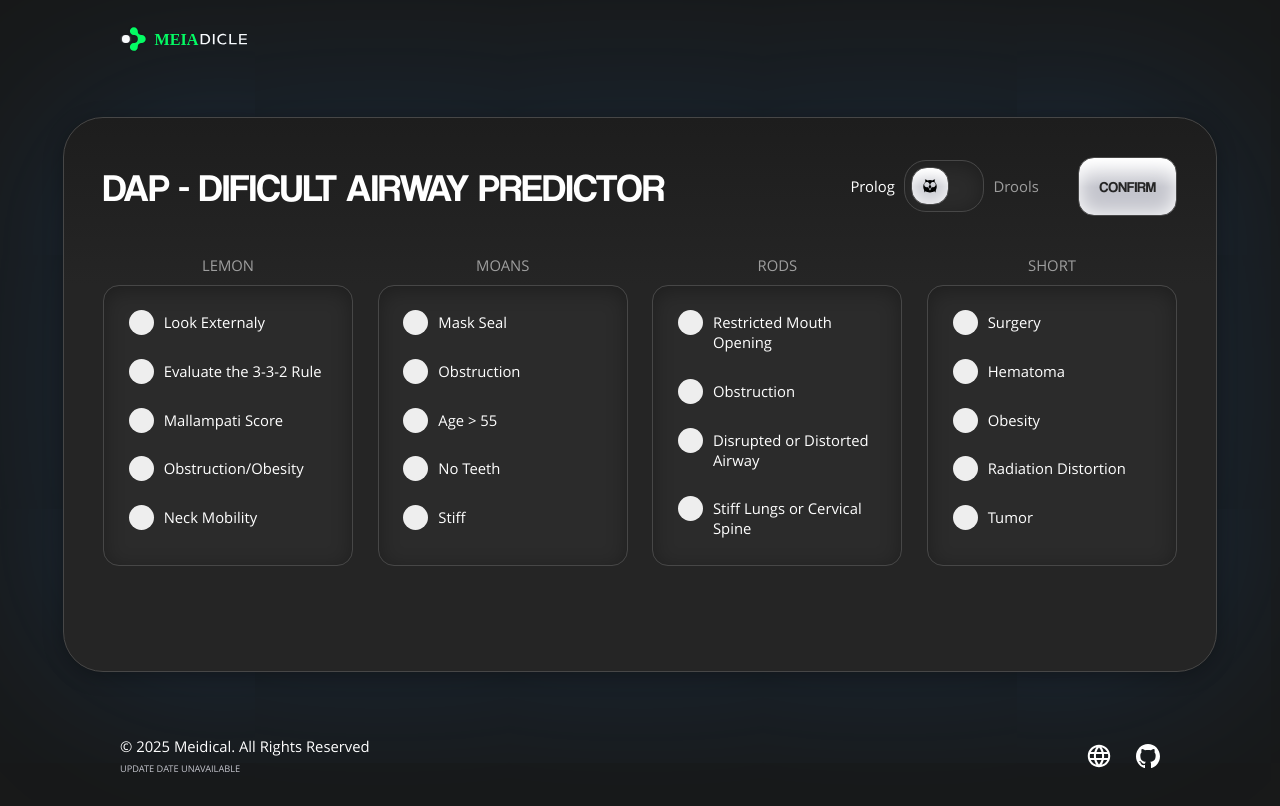
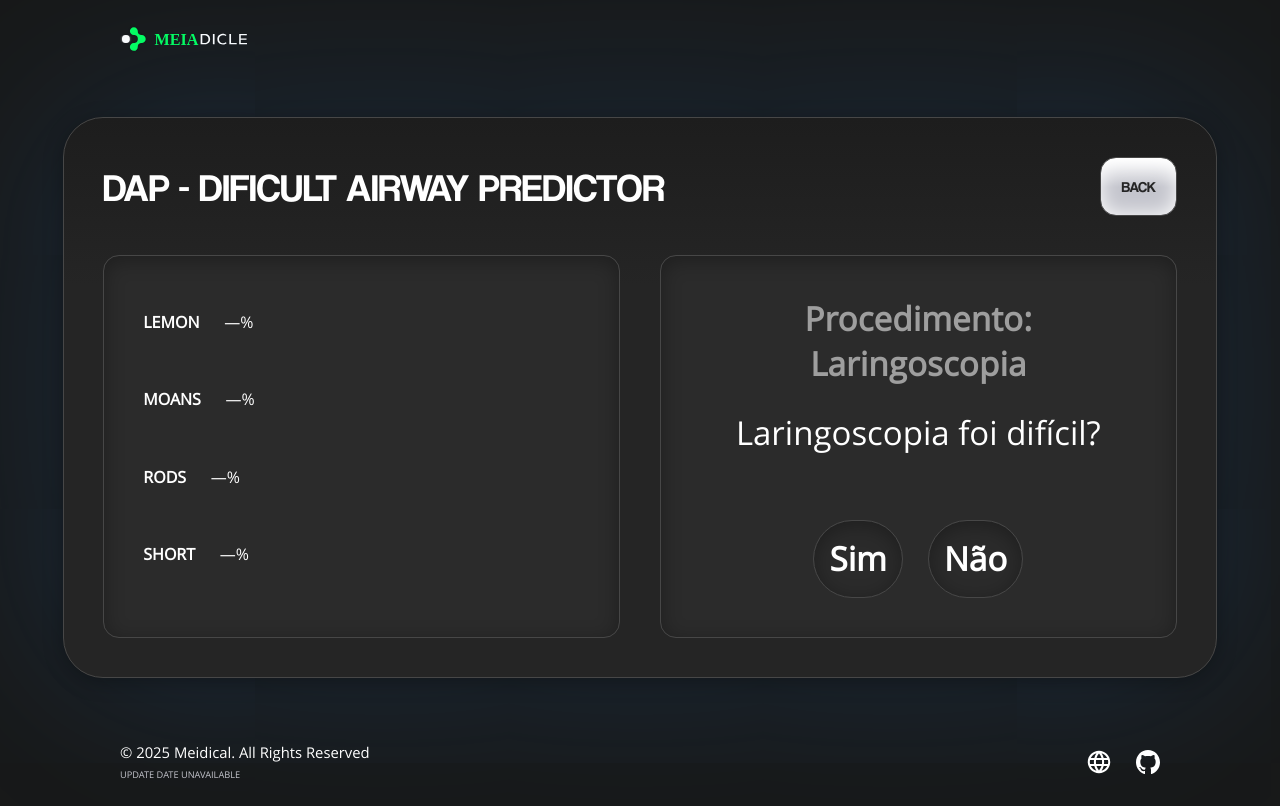
Before and after one commit to Meidical/challenge-1, a Next.js app in the folder interface/: page / in a window 1280 px wide. Built offline with nearby package versions, Linux system fonts and the light colour scheme; no server answers.

Commit message:
adjust page and fix typo

```diff
--- a/interface/app/page.tsx
+++ b/interface/app/page.tsx
@@ -5,8 +5,8 @@ import { FactForm, InferenceForm } from "@/components/form";
 export default function MainPage() {
   return (
     <div className="main-page">
-      <FactForm />
-      {/* <InferenceForm /> */}
+      {/* <FactForm /> */}
+      <InferenceForm />
     </div>
   );
 }
--- a/interface/components/form/InferenceForm/InferenceForm.tsx
+++ b/interface/components/form/InferenceForm/InferenceForm.tsx
@@ -37,7 +37,7 @@ export default function InferenceForm() {
       case "q1":
         return "Procedimento: Laringoscopia";
       case "q2":
-        return "Procedimento: Fibroscopia intubação";
+        return "Procedimento: SUPRAGLÓTICO";
       case "q3Vent":
         return "Procedimento: Fibroscopia intubação";
       case "qEmergency":
```
